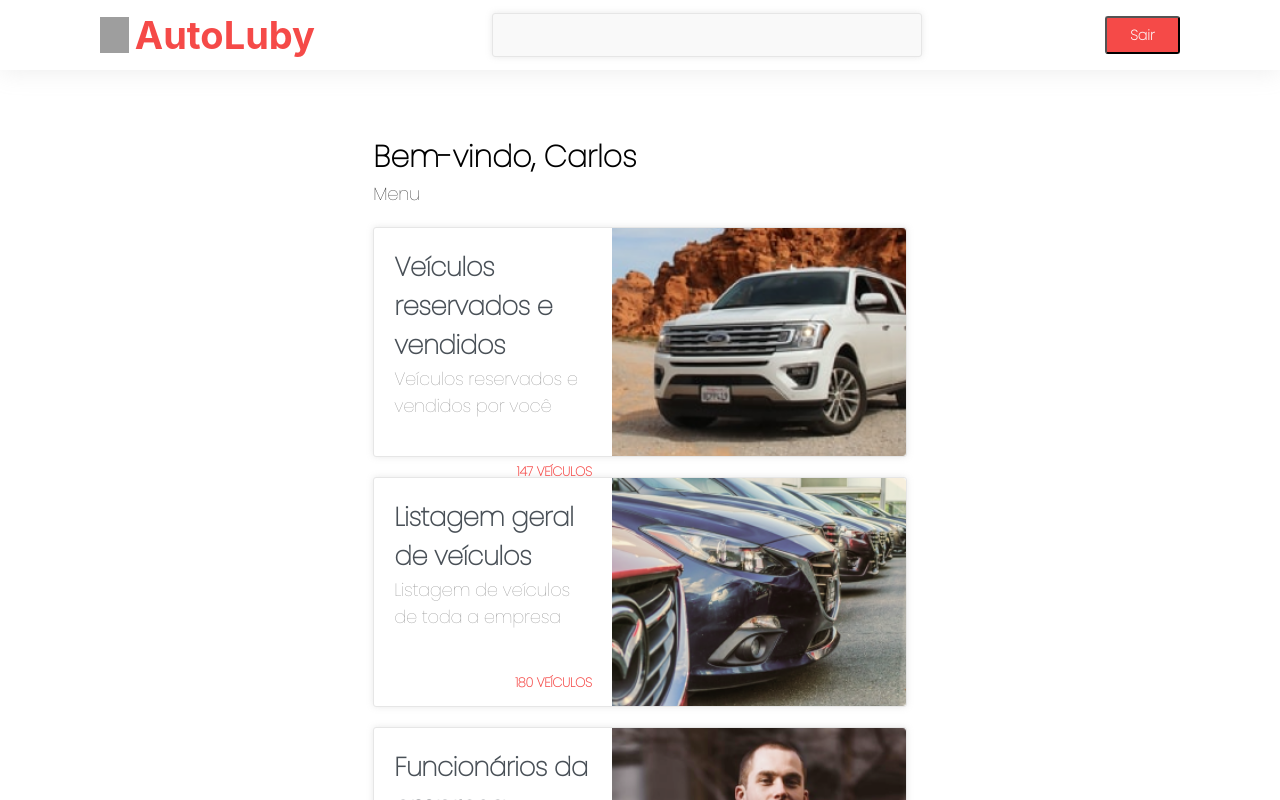
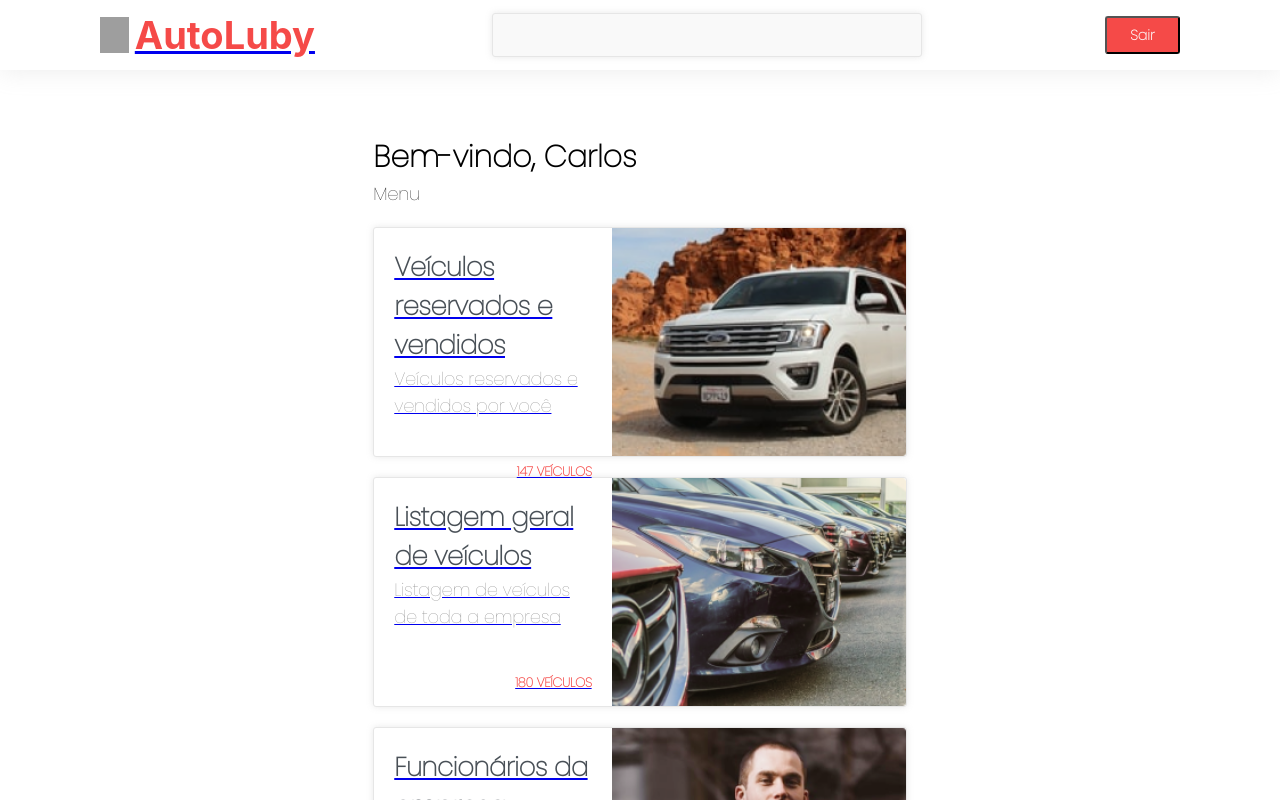
Before and after one commit to Johnny-batata/CarStore, a React (Create React App) app: page /home in a window 1280 px wide. Shown: the top 800 px of the page. Built offline with nearby package versions, Linux system fonts and the light colour scheme; grey boxes are pictures that could not be loaded.

Commit message:
set redirect links to headbar and home

```diff
--- a/src/page/GeneralComponents/Header/index.tsx
+++ b/src/page/GeneralComponents/Header/index.tsx
@@ -1,4 +1,5 @@
 import React from 'react';
+import { Link } from 'react-router-dom';
 
 import {
   HeaderContainer, LogoImg, Title, TitleSection, Button, Input,
@@ -6,14 +7,18 @@ import {
 
 const Header: React.FC = () => (
   <HeaderContainer>
-    <TitleSection>
-      <LogoImg src="https://avatars.githubusercontent.com/u/63678630?s=200&v=4" alt="sapo" />
-      <Title>AutoLuby </Title>
-    </TitleSection>
+    <Link to="/home">
+      <TitleSection>
+        <LogoImg src="https://avatars.githubusercontent.com/u/63678630?s=200&v=4" alt="sapo" />
+        <Title>AutoLuby </Title>
+      </TitleSection>
+    </Link>
 
     <Input type="text" id="searchBar" />
+    <Link to="/">
+      <Button type="button" onClick={() => localStorage.clear()}>Sair</Button>
+    </Link>
 
-    <Button type="button">Sair</Button>
   </HeaderContainer>
 );
 
--- a/src/page/Home/components/HomeSections/index.tsx
+++ b/src/page/Home/components/HomeSections/index.tsx
@@ -1,4 +1,5 @@
 import React from 'react';
+import { Link } from 'react-router-dom';
 
 import ImageOne from '../../../../assets/Home/car1.png';
 import ImageTwo from '../../../../assets/Home/car2.png';
@@ -17,6 +18,7 @@ const data = [
     footer: '147 Veículos',
     image: ImageOne,
     alt: 'image-one',
+    link: '/cars/unavailable',
   },
   {
     id: 2,
@@ -25,6 +27,8 @@ const data = [
     footer: '180 Veículos',
     image: ImageTwo,
     alt: 'image-two',
+    link: '/cars/all',
+
   },
   {
     id: 3,
@@ -33,6 +37,8 @@ const data = [
     footer: '147 funcionários',
     image: ImageThree,
     alt: 'image-two',
+    link: '/employees',
+
   },
 ];
 
@@ -43,11 +49,13 @@ interface IElement {
   image: string,
   alt: string,
   id: number,
+  link: string
 }
 
 const renderSection = (array:any): JSX.Element => array.map((
   el:IElement,
 ) => (
+  <Link to={el.link}>
     <ContentSection key={el.id}>
       <ContentSectionWrapper>
         <ContentSectionTitle>
@@ -60,6 +68,7 @@ const renderSection = (array:any): JSX.Element => array.map((
       </ContentSectionWrapper>
       <ContentSectionImg src={el.image} alt={el.alt} />
     </ContentSection>
+  </Link>
 ));
 
 const HomeSections: React.FC = () => (
```
Lines whose indentation alone changed are shown as unchanged.
